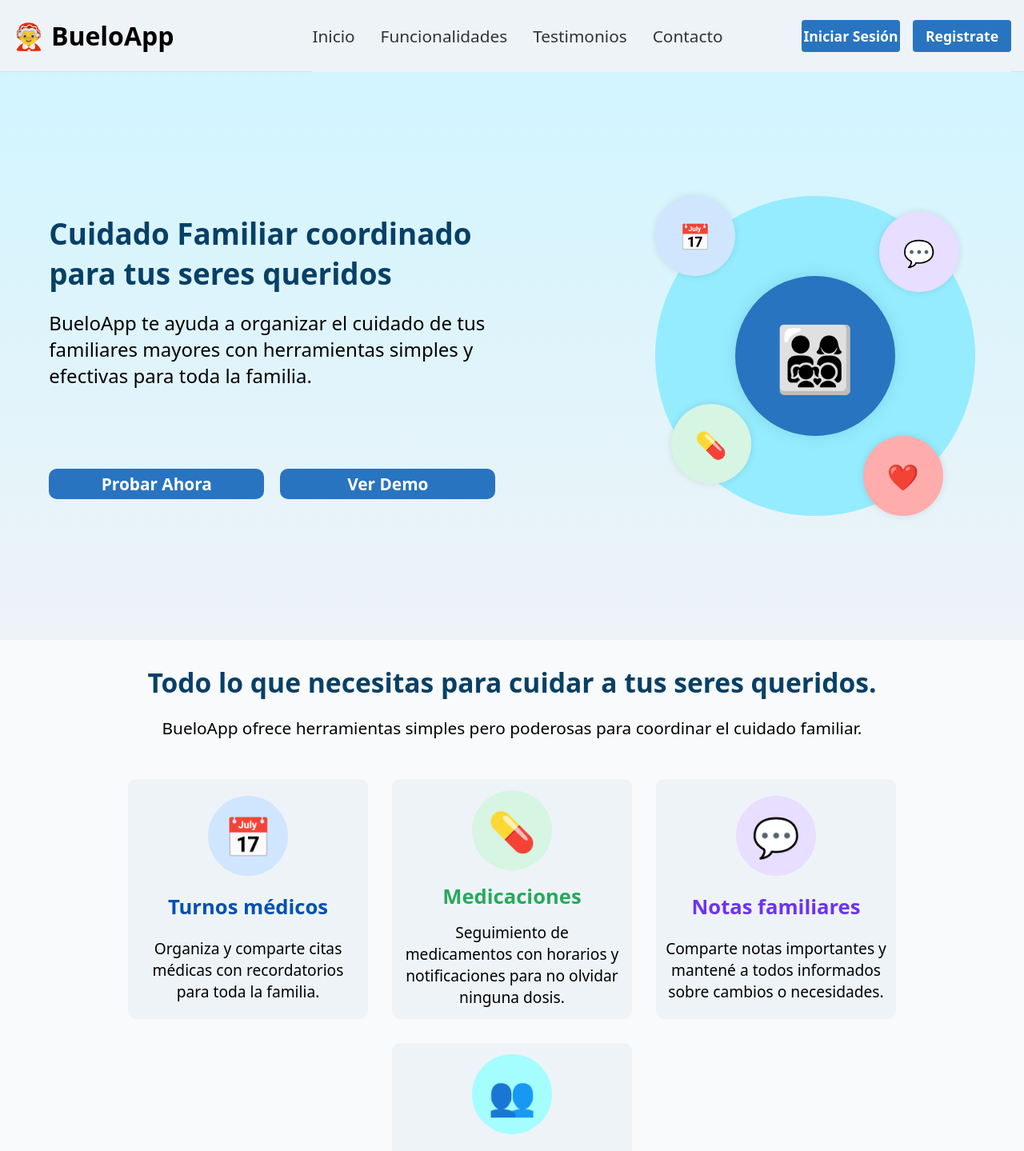
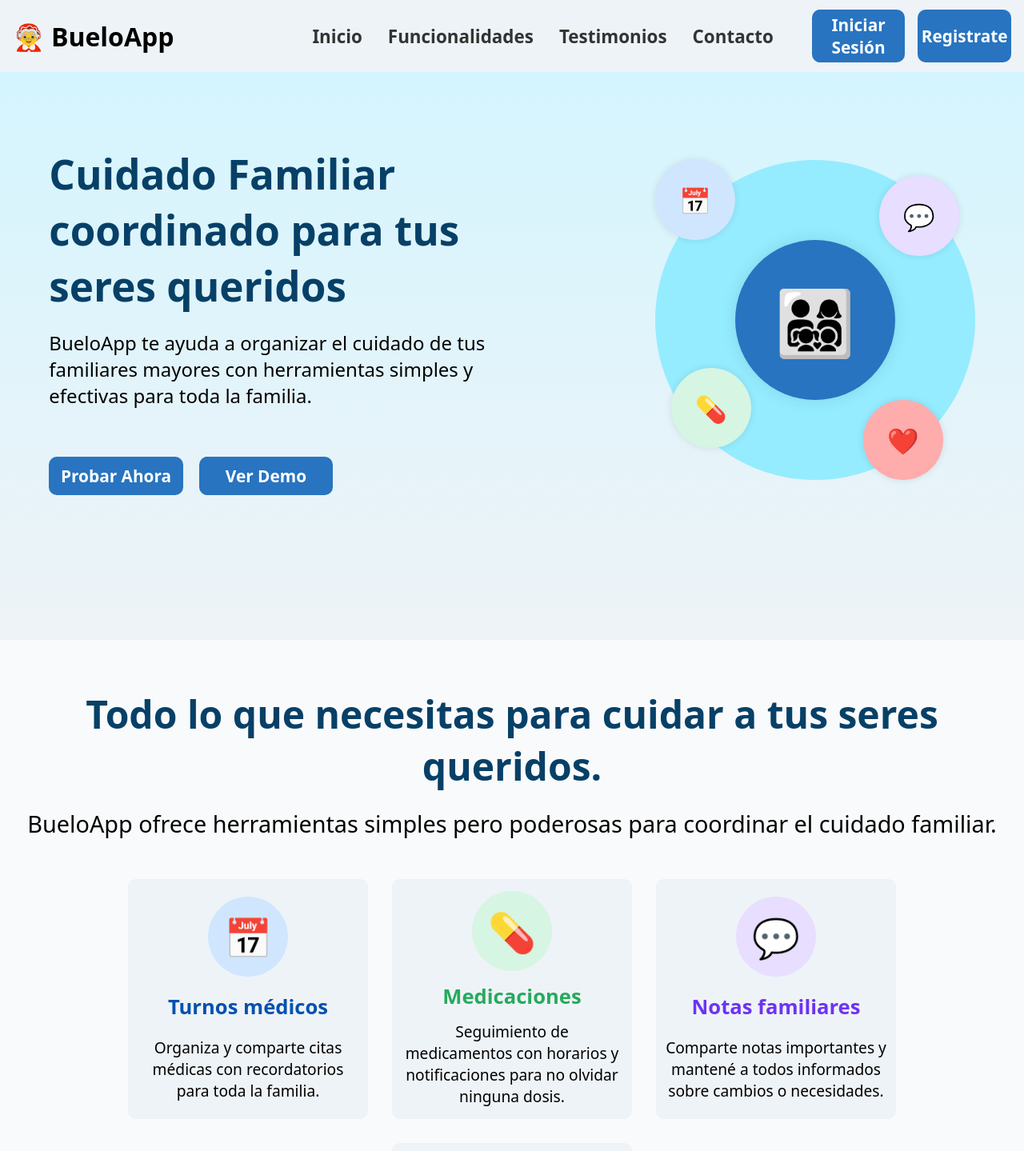
Before and after one commit to LautyDeveloper/buelo-landing, a React (Vite) app: page / in a window 1280 px wide. Shown: the top 1439 px of the page at 80% size. Built offline with nearby package versions, Linux system fonts and the light colour scheme.

Commit message:
Puliendo errores y detalles

```diff
--- a/src/App.css
+++ b/src/App.css
@@ -2,5 +2,22 @@
   box-sizing: border-box;
   margin: 0;
   padding: 0;
-  font-family: system-ui, -apple-system, BlinkMacSystemFont, 'Segoe UI', Roboto, Oxygen, Ubuntu, Cantarell, 'Open Sans', 'Helvetica Neue', sans-serif;
+  font-family: system-ui, -apple-system, BlinkMacSystemFont, "Segoe UI", Roboto,
+    Oxygen, Ubuntu, Cantarell, "Open Sans", "Helvetica Neue", sans-serif;
 }
+button {
+  width: 50%;
+  border-radius: 10px;
+  border: none;
+  outline: none;
+  background-color: var(--CTAColor);
+  color: white;
+  font-weight: 600;
+  font-size: 1.3rem;
+  transition: all 0.2s ease;
+  cursor: pointer;
+}
+
+button:hover {
+  background-color: var(--CTAHoveredColor);
+}
--- a/src/css/vars.css
+++ b/src/css/vars.css
@@ -3,6 +3,7 @@
   --sectionBackgroundColor: #eef3f7;
   --destacatedText: #074067;
   --CTAColor: #2874c0;
+  --CTAHoveredColor: #2362a0;
   --primaryFontColor: #333333;
   --secondaryFontColor: #666666;
 
@@ -12,7 +13,7 @@
   --loveCircleColor: #ffacac;
 
   --testimonialTitleColor: #1f5b2d;
-  --testimonialBackgroundColor: #dbfcf1;
-  --testimonialEmojiColor: #79ffb1;
+  --testimonialBackgroundColor: #e7fff7;
+  --testimonialEmojiColor: #00a400;
   --testimonialBorderColor: #047900;
 }
--- a/src/views/Hero/components/header/header.css
+++ b/src/views/Hero/components/header/header.css
@@ -3,11 +3,12 @@ header {
   justify-content: space-between;
   align-items: center;
   padding: 0 1rem;
-  position: relative;
+  position: fixed;
   background-color: var(--sectionBackgroundColor);
-  border-bottom: 1px solid #ddd;
   height: 90px;
   max-width: 100vw;
+  width: 100%;
+  z-index: 1000;
 }
 
 .logo {
@@ -30,13 +31,13 @@ header {
 /* Menú cerrado por defecto */
 .nav-container {
   position: fixed;
-  top: 90px; /* Asumiendo que tu header mide 60px */
+  top: 90px;
   right: 0;
-  height: 100vh; /* resto del viewport sin el header */
+  height: 100vh;
   width: 70%;
   background-color: var(--sectionBackgroundColor);
   transform: translateX(100%);
-  transition: transform 0.3s ease-in-out;
+  transition: transform 0.2 ease-in-out;
   z-index: 1000;
   padding: 1rem;
   display: flex;
@@ -58,9 +59,16 @@ nav ul {
 
 nav ul li a {
   text-decoration: none;
-  font-size: 1.3rem;
-  color: #333;
+  font-size: 1.4rem;
+  color: var(--primaryFontColor);
   font-weight: 500;
+  transition: all 0.3s ease;
+  font-weight: 600;
+}
+
+nav ul li a:hover {
+  color: #3492f1;
+  margin-top: 2px;
 }
 
 .nav-buttons-container {
@@ -70,14 +78,7 @@ nav ul li a {
 }
 
 .nav-buttons-container button {
-  padding: 0.5rem 0;
-  border: none;
-  border-radius: 4px;
-  font-weight: 600;
-  font-size: 1.1rem;
-  cursor: pointer;
-  background-color: var(--CTAColor);
-  color: white;
+  padding: 5px 0;
 }
 /* ...lo de antes queda igual... */
 
@@ -104,6 +105,10 @@ nav ul li a {
 
 /* Recién en pantallas grandes lo mostramos fijo y escondemos hamburguesa */
 @media (min-width: 768px) {
+  header {
+    background: linear-gradient(rgba(0, 0, 0, 0.1));
+    backdrop-filter: blur(10px);
+  }
   .hamburger {
     display: none;
   }
@@ -116,6 +121,7 @@ nav ul li a {
     flex-direction: row;
     align-items: center;
     justify-content: space-between;
+    background-color: transparent;
     padding: 0;
     transform: translate(0%);
   }
--- a/src/views/Hero/hero.css
+++ b/src/views/Hero/hero.css
@@ -7,7 +7,7 @@
   display: grid;
   place-items: center;
   width: 100%;
-  min-height: calc(100vh - 90px);
+  min-height: calc(100vh);
   background: #d1f5ff;
   background: linear-gradient(
     180deg,
@@ -57,18 +57,6 @@
   gap: 20px;
 }
 
-.hero-container .hero-information .information-buttons button {
-  padding: 5px;
-  width: 50%;
-  border-radius: 10px;
-  border: none;
-  outline: none;
-  background-color: var(--CTAColor);
-  color: white;
-  font-weight: 600;
-  font-size: 1.3rem;
-}
-
 @media (min-width: 768px) {
   .hero-container {
     display: flex;
@@ -78,6 +66,7 @@
   }
   .hero-container .hero-information {
     width: 45%;
+    gap: 60px;
   }
   .hero-container .hero-information .information-text {
     text-align: start;
@@ -144,4 +133,15 @@
     left: 5%;
     background-color: var(--medicineCircleColor);
   }
+  .hero-container .hero-information .information-buttons {
+    justify-content: flex-start;
+  }
+
+  .hero-container .hero-information .information-buttons button {
+    padding: 10px 0;
+    width: 30%;
+  }
+  .hero-container .hero-information .information-text h1 {
+    font-size: 3.2rem;
+  }
 }
--- a/src/views/about-us/about-us.css
+++ b/src/views/about-us/about-us.css
@@ -32,3 +32,15 @@
   flex-wrap: wrap;
   gap: 30px;
 }
+
+@media (min-width: 768px) {
+  #about-us {
+    padding: 60px 0;
+  }
+  .about-us-header h1 {
+    font-size: 3rem;
+  }
+  .about-us-header p {
+    font-size: 1.8rem;
+  }
+}
--- a/src/views/about-us/components/card.css
+++ b/src/views/about-us/components/card.css
@@ -10,6 +10,7 @@
   text-align: center;
   padding: 0 10px;
   background-color: var(--sectionBackgroundColor);
+  cursor: default;
 }
 .about-us-card .card-icon-container {
   width: 100px;
--- a/src/views/about-us/components/card.jsx
+++ b/src/views/about-us/components/card.jsx
@@ -1,8 +1,22 @@
+import { useState } from "react";
 import "./card.css";
 
 export default function Card({ data }) {
+  const [isHovered, setIsHovered] = useState(false);
+
   return (
-    <div className="about-us-card">
+    <div
+      className="about-us-card"
+      onMouseEnter={() => setIsHovered(true)}
+      onMouseLeave={() => setIsHovered(false)}
+      style={{
+        border: isHovered ? `1px solid ${data.color}` : "2px solid transparent",
+        boxShadow: isHovered
+          ? `0 4px 12px ${data.color}40` // 40 = 25% opacidad
+          : "none",
+        transition: "all 0.3s ease",
+      }}
+    >
       <div
         className="card-icon-container"
         style={{ backgroundColor: data.bgColor }}
--- a/src/views/separator/separator.css
+++ b/src/views/separator/separator.css
@@ -5,6 +5,8 @@
   display: grid;
   place-items: center;
   gap: 30px;
+  background-color: var(--sectionBackgroundColor);
+  border-bottom: 0.5px solid var(--secondaryFontColor);
 }
 
 .separator .separator-header {
--- a/src/views/testimonials/components/testimonial-card/testimonial-card.css
+++ b/src/views/testimonials/components/testimonial-card/testimonial-card.css
@@ -3,7 +3,7 @@
   flex-direction: column;
   justify-content: space-between;
   align-items: center;
-  height: auto;
+  height: 300px;
   width: 90%;
   gap: 20px;
   background-color: var(--sectionBackgroundColor);
@@ -59,6 +59,6 @@
   }
 
   .testimonial-card {
-    width: 25%;
+    width: 30%;
   }
 }
--- a/src/views/testimonials/testimonials.css
+++ b/src/views/testimonials/testimonials.css
@@ -35,7 +35,7 @@
 @media (min-width: 768px) {
   #testimonials {
     padding: 40px 0;
-    gap: 100px;
+    gap: 80px;
   }
   #testimonials .testimonials-header h2 {
     font-size: 3rem;
```
